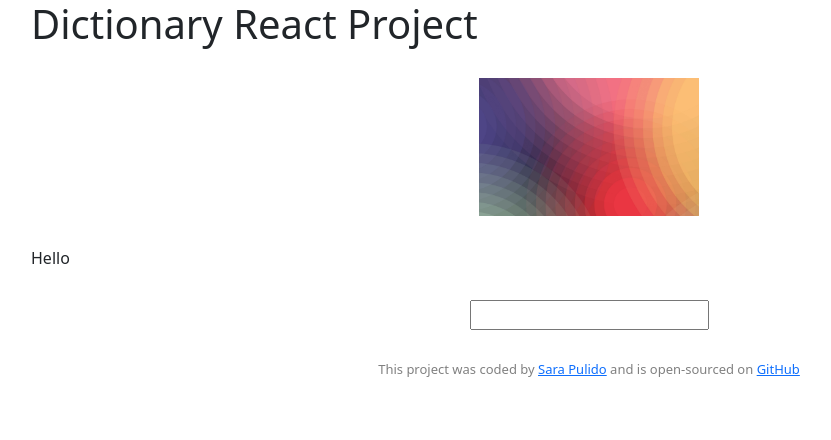
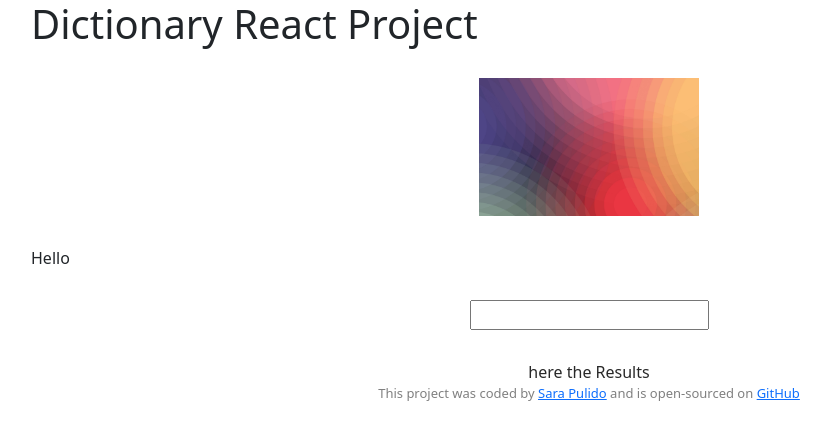
Before and after one commit to sara01rizo/dictionary-react-project, a React (Create React App) app: page / in a window 1280 px wide. Shown: the top 440 px of the page, without its empty margins (51-882 px from the left). Built offline with nearby package versions, Linux system fonts and the light colour scheme.

Commit message:
Creat: component Results - console.log works

```diff
--- a/src/Dictionary.js
+++ b/src/Dictionary.js
@@ -1,23 +1,25 @@
 import React, { useState } from "react";
 import "./Dictionary.css";
 import axios from "axios";
+import Results from "./Results";
 
 export default function Dictionary() {
   let [keyword, setKeyword] = useState("");
+  let [results, setRessults] = useState({});
 
   function search(event) {
     event.preventDefault();
-    alert( `Searching for ${ keyword } definition` );
+    alert(`Searching for ${keyword} definition`);
 
     // dictionary API integration //
 
     let apiUrl = `https://api.dictionaryapi.dev/api/v2/entries/en/${keyword}`;
-    axios.get( apiUrl ).then( handleResponse );
-
+    axios.get(apiUrl).then(handleResponse);
   }
 
   function handleResponse(response) {
     console.log(response.data[0]);
+    setRessults(response.data[0].meanings[0].definitions[0].definition);
   }
 
   function handleKeywordChange(event) {
@@ -29,6 +31,7 @@ export default function Dictionary() {
       <form className="Dictionary-form" onSubmit={search}>
         <input type="search" onChange={handleKeywordChange} />
       </form>
+      <Results results={results} />
     </div>
   );
 }
--- /dev/null
+++ b/src/Results.js
@@ -0,0 +1,6 @@
+import React from "react";
+
+export default function Results(props) {
+  console.log(props.results);
+  return <div className="Results">here the Results</div>;
+}
```
